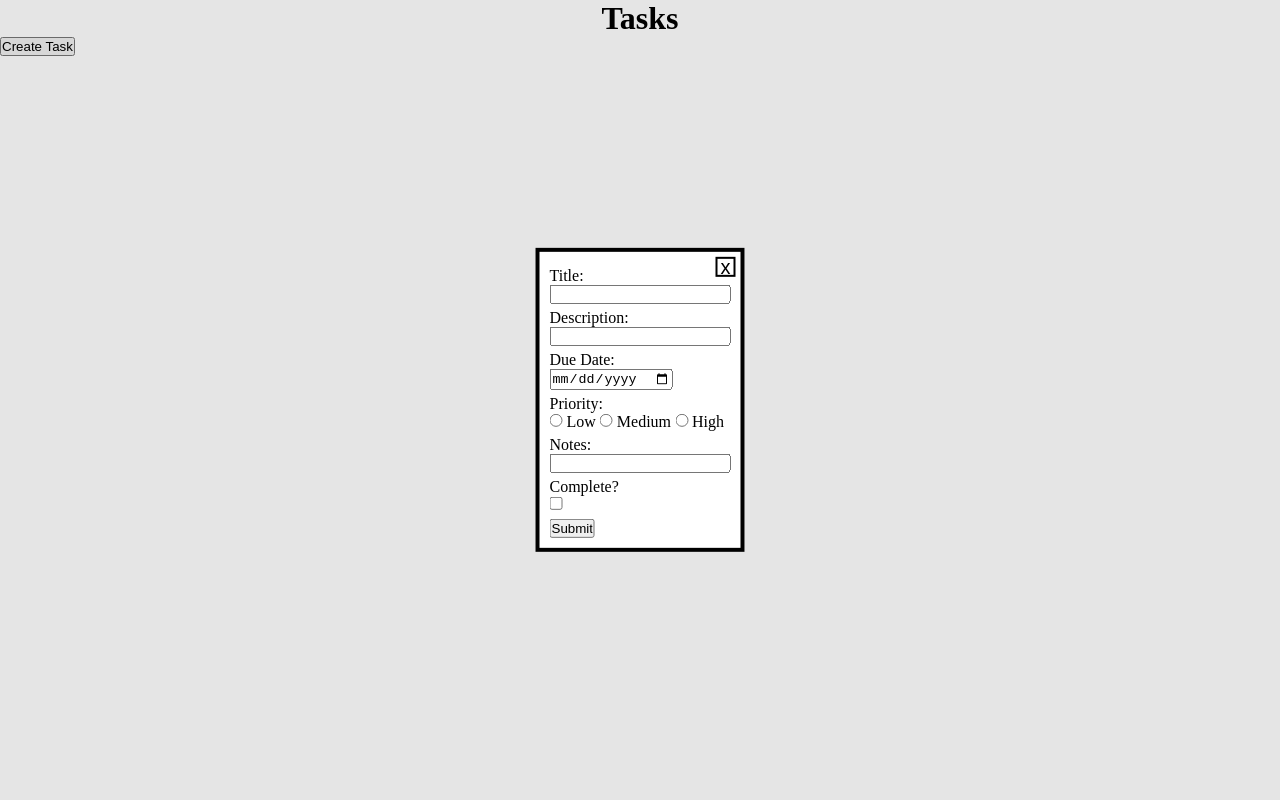
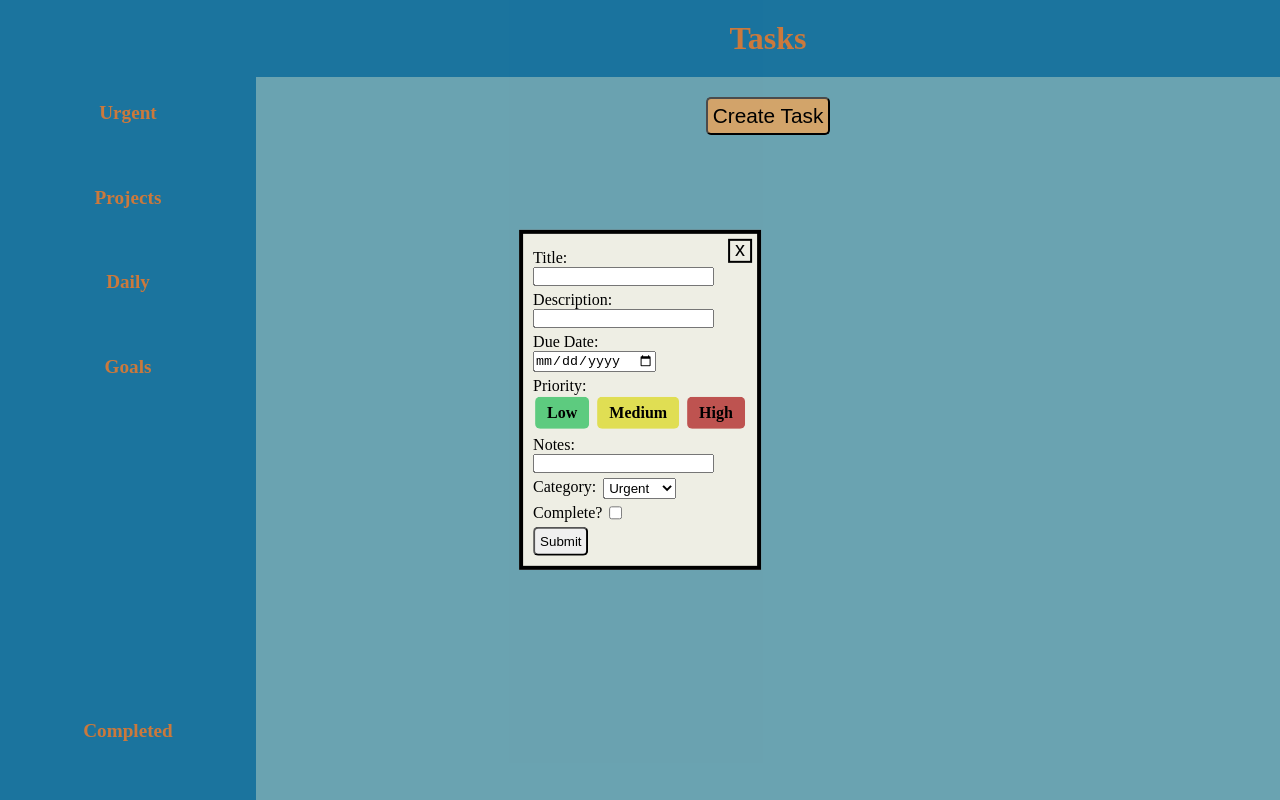
Before and after one commit to denozy/To-Do-TOP, a website built with webpack: page src/index.html in a window 1280 px wide. Both pictures are taken after a click on the button "Create Task". Built offline with nearby package versions, Linux system fonts and the light colour scheme.

Commit message:
updated styling and added category selection for modal. updated modal so it can be dragged.

```diff
--- a/src/index.html
+++ b/src/index.html
@@ -6,8 +6,19 @@
     <title>To Do List App</title>
   </head>
   <body>
+    <sidebar>
+      <div id="sidebarLinks">
+        <div class="categories">
+          <a href="url_here">Urgent</a>
+          <a href="url_here">Projects</a>
+          <a href="url_here">Daily</a>
+          <a href="url_here">Goals</a>
+        </div>
+        <div class="sidebar-completed"><a href="url_here">Completed</a></div>
+      </div>
+    </sidebar>
+    <div id="mainContent">
       <header><h1>Tasks</h1></header>
-    <sidebar></sidebar>
       <div id="controls">
         <button id="createTaskBtn">Create Task</button>
       </div>
@@ -25,12 +36,24 @@
             </div>
             <div class="form-input">
               <label for="dueDate">Due Date:</label>
-            <input type="date" id="dueDate" name="dueDate" required />
+              <input
+                type="date"
+                id="dueDate"
+                name="dueDate"
+                class="due-date"
+                required
+              />
             </div>
             <div class="form-input">
               <label for="Priority">Priority:</label>
-            <input type="radio" id="low" name="priority" value="low" required />
-            Low
+              <input
+                type="radio"
+                id="low"
+                name="priority"
+                value="low"
+                required
+              />
+              <label for="low" class="radio-button low">Low</label>
               <input
                 type="radio"
                 id="medium"
@@ -38,7 +61,7 @@
                 value="medium"
                 required
               />
-            Medium
+              <label for="medium" class="radio-button medium">Medium</label>
               <input
                 type="radio"
                 id="high"
@@ -46,23 +69,37 @@
                 value="high"
                 required
               />
-            High
+              <label for="high" class="radio-button high">High</label>
             </div>
             <div class="form-input">
               <label for="Notes">Notes:</label>
               <input type="text" id="notes" name="notes" />
             </div>
-          <div class="form-input">
+            <div class="form-input inline-label">
+              <label for="category">Category:</label>
+              <select id="category" name="category">
+                <option value="urgent">Urgent</option>
+                <option value="projects">Projects</option>
+                <option value="daily">Daily</option>
+                <option value="goals">Goals</option>
+              </select>
+            </div>
+            <div class="form-input inline-label">
               <label for="Complete">Complete?</label>
-            <input type="checkbox" id="complete" name="complete" />
+              <input
+                type="checkbox"
+                id="complete"
+                class="inline-input"
+                name="complete"
+              />
             </div>
             <div formBtnZone>
-            <input type="submit" value="Submit" />
+              <input type="submit" value="Submit" class="submit-btn" />
             </div>
           </form>
         </div>
       </div>
-
       <div id="taskZone"></div>
+    </div>
   </body>
 </html>
--- a/src/index.js
+++ b/src/index.js
@@ -1,13 +1,14 @@
 import './styles.css';
 
 //factory function for creating a to do object
-function createToDo(title, description, dueDate, priority, notes, complete) {
+function createToDo(title, description, dueDate, priority, notes, category, complete) {
     return {
         title,
         description,
         dueDate,
         priority,
         notes,
+        category,
         complete
     };
 }
@@ -21,6 +22,7 @@ function createTaskElement(task) {
     <p>Due Date: ${task.dueDate}</p>
     <p>Priority: ${task.priority}</p>
     <p>Notes: ${task.notes}</p>
+    <p>Category: ${task.category}</p>
     <p>Complete: ${task.complete ? 'Yes' : 'No'}</p>
     `;
     return taskDiv;
@@ -43,12 +45,16 @@ document.addEventListener('DOMContentLoaded', () => {
         const dueDate = document.getElementById('dueDate').value;
         const priority = document.querySelector('input[name="priority"]:checked').value;
         const notes = document.getElementById('notes').value;
+        const categoryElement = document.getElementById('category');
+        const category = categoryElement.options[categoryElement.selectedIndex].text;
         const complete = document.getElementById('complete').checked;
 
-        const newTask = createToDo(title, description, dueDate, priority, notes, complete);
+
+        const newTask = createToDo(title, description, dueDate, priority, notes, category, complete);
 
         // Do something with newTask, like adding it to your task list
        const taskElement = createTaskElement(newTask);
+       taskElement.classList.add('toDoItem');
        addTaskToDom(taskElement);
 
        form.reset();
@@ -56,12 +62,6 @@ document.addEventListener('DOMContentLoaded', () => {
     });
 });
 
-//hide input modal
-//make create task btn show input modal
-//make tasks appear in a pretty way
-//add unique modifieres to tasks? project/daily/completed tasks
-//show those modifiers in a sidebar and seamlessly switch between them like in the previous project where you clear html content and show other content without reloading the page
-//make everything prettier.
 
 //modal x button close
     let closeBtn = document.getElementById('closeModal');
@@ -75,3 +75,47 @@ document.addEventListener('DOMContentLoaded', () => {
     createTask.addEventListener('click', () => {
         modalContainer.style.display = 'block';
     });
+
+
+//script to make task creation modal movable
+let offsetX = 0;
+let offsetY = 0;
+
+function mouseDown(e) {
+
+    if (e.target.tagName === 'INPUT' || e.target.tagName === 'BUTTON' || e.target.tagName === 'SELECT') {
+        return;
+    }
+
+    console.log('mousedown');
+    e.preventDefault();
+    offsetX = e.clientX - modal.offsetLeft;
+    offsetY = e.clientY - modal.offsetTop;
+    document.addEventListener('mousemove', mouseMove);
+    document.addEventListener('mouseup', mouseUp);
+}
+
+function mouseMove(e) {
+    console.log('mousemove');
+    modal.style.left = (e.clientX - offsetX) + 'px';
+    modal.style.top = (e.clientY - offsetY) + 'px';
+}
+
+function mouseUp() {
+    console.log('mouseup');
+    document.removeEventListener('mousemove', mouseMove);
+    document.removeEventListener('mouseup', mouseUp);
+}
+
+modal.addEventListener('mousedown', mouseDown);
+
+
+
+
+//assign tasks to certain categories corresponding with the sidebar.
+//
+//add functionality to the sidebar links, these probably need to be buttons
+//buttons that clear the content of the page and then replace with a different one
+//use logic from previous project for this ^^^
+//make to do items movable.
+//fix
--- a/src/styles.css
+++ b/src/styles.css
@@ -1,3 +1,11 @@
+:root {
+    --primary-color: #76b5c5;
+    --secondary-color: #1e81b0;
+    --primary-font-color: #e28743;
+}
+
+
+/* general styling */
 * {
     margin: 0;
     padding: 0;
@@ -6,8 +14,80 @@
 
 header {
     text-align: center;
+    background-color: var(--secondary-color);
+    padding: 20px;
+    margin-bottom: 20px;
+    color: var(--primary-font-color);
 }
 
+body {
+    background-color: var(--primary-color);
+    display: grid;
+    grid-template-columns: 20% 80%;
+}
+
+sidebar {
+    background-color: var(--secondary-color);
+    height: 100vh;
+    display: flex;
+    flex-direction: column;
+
+}
+
+/* Sidebar */
+/* #sidebarLinks {
+    display: flex;
+    flex-direction: column;
+    justify-content: space-evenly;
+    align-items: center;
+    height: 50vh;
+    margin-top: 5vh;
+    margin-bottom: 30vh;
+} */
+
+.categories {
+    display: flex;
+    justify-content: space-evenly;
+    align-items: center;
+    flex-direction: column;
+    height: 50vh;
+    margin-bottom: 35vh;
+    margin-top: 5vh;
+}
+
+.sidebar-completed {
+    display: flex;
+    align-items: center;
+    justify-content: center;
+}
+
+a {
+    text-decoration: none;
+    color: var(--primary-font-color);
+    font-weight: 600;
+    font-size: 1.2rem;
+}
+
+a:hover {
+    color: hsla(26, 73%, 57%, 0.774);
+}
+
+#createTaskBtn {
+    padding: 5px;
+    border-radius: 5px;
+    font-size: 1.3rem;
+    background-color: #eab676;
+    transition: transform 0.1s ease-in-out;
+}
+
+#createTaskBtn:hover {
+    background-color: hwb(33 46% 8% / 0.904);
+    cursor: pointer;
+    transform: scale(1.05);
+}
+
+
+/* popup modal */
 #modalContainer {
     position: fixed;
     top: 0;
@@ -17,6 +97,7 @@ header {
     background-color: rgba(0, 0, 0, 0.1);
     z-index: 1000;
     display: none;
+    pointer-events: none;
 
 }
 #modal {
@@ -24,22 +105,106 @@ header {
     top: 50%;
     left: 50%;
     transform: translate(-50%, -50%);
-    background-color: #fff;
+    background-color: #eeeee4;;
     border: 4px black solid;
     padding: 10px;
     display: flex;
     justify-content: left;
+    pointer-events: auto;
 
 }
 
 .form-input {
     margin: 5px 0px;
+    z-index: 1001;
 }
 
 label {
     display: block;
 }
 
+.due-date:hover {
+    cursor: pointer;
+}
+
+.radio-button {
+    display: inline-block;
+    padding: 5px 10px;
+    border-radius: 5px;
+    text-align: center;
+    cursor: pointer;
+    transition: background-color 0.3s ease-in-out;
+    font-weight: 600;
+    margin: 2px;
+}
+
+.radio-button.low {
+    background-color: hsla(140, 71%, 43%, 0.7);
+    border: solid transparent 2px;
+
+}
+
+.radio-button.medium {
+    background-color: hsla(59, 82%, 47%, 0.70);
+    border: solid transparent 2px;
+}
+
+.radio-button.high {
+    background-color: rgba(170, 18, 18, 0.7);
+    border: solid transparent 2px;
+}
+
+.radio-button.low:hover {
+    background-color: hsl(140, 71%, 43%);
+    border: solid black 2px;
+
+}
+
+.radio-button.medium:hover {
+    background-color: hsl(59, 82%, 47%);
+    border: solid black 2px;
+}
+
+.radio-button.high:hover {
+    background-color: rgb(170, 18, 18);
+    border: solid black 2px;
+}
+
+.form-input input[type="radio"] {
+    display: none;
+}
+
+.form-input input[type='radio']:checked + .radio-button {
+    border: solid black 2px;
+}
+
+#low:checked + .radio-button.low {
+    background-color: hsl(140, 71%, 43%);
+}
+
+#medium:checked + .radio-button.medium {
+    background-color: hsl(59, 82%, 47%);
+}
+
+#high:checked + .radio-button.high {
+    background-color: rgb(170, 18, 18);
+    border: solid black 2px;
+}
+
+.inline-label {
+    display: flex;
+    margin: 10 0;
+}
+
+.inline-input {
+    margin-left: 7px;
+    cursor: pointer;
+}
+
+select {
+    margin-left: 7px;
+    padding: 1px;
+}
 .close-modal {
 position: absolute;
 top: 5px;
@@ -49,9 +214,41 @@ border: 2px solid black;
 cursor: pointer;
 font-size: 20px;
 color: #000;
-width: 20px;
-height: 20px;
+width: 24px;
+height: 24px;
 display: flex;
 justify-content: center;
 align-items: center;
+padding: 2px;
+padding-bottom: 5px;
+box-sizing: border-box;
 }
+
+.submit-btn {
+    padding: 5px;
+    border-radius: 5px;
+}
+
+.submit-btn:hover {
+    cursor: pointer;
+}
+
+#controls {
+    display: flex;
+    align-content: center;
+    justify-content: center;
+}
+
+.toDoItem {
+    border: 2px solid black;
+    width: 200px;
+    background-color: #eeeee4;
+    margin: 10px;
+    padding: 10px;
+    display: flex;
+    flex-direction: column;
+}
+
+h2 {
+    align-self: center;
+}
```
Lines whose indentation alone changed are shown as unchanged.
